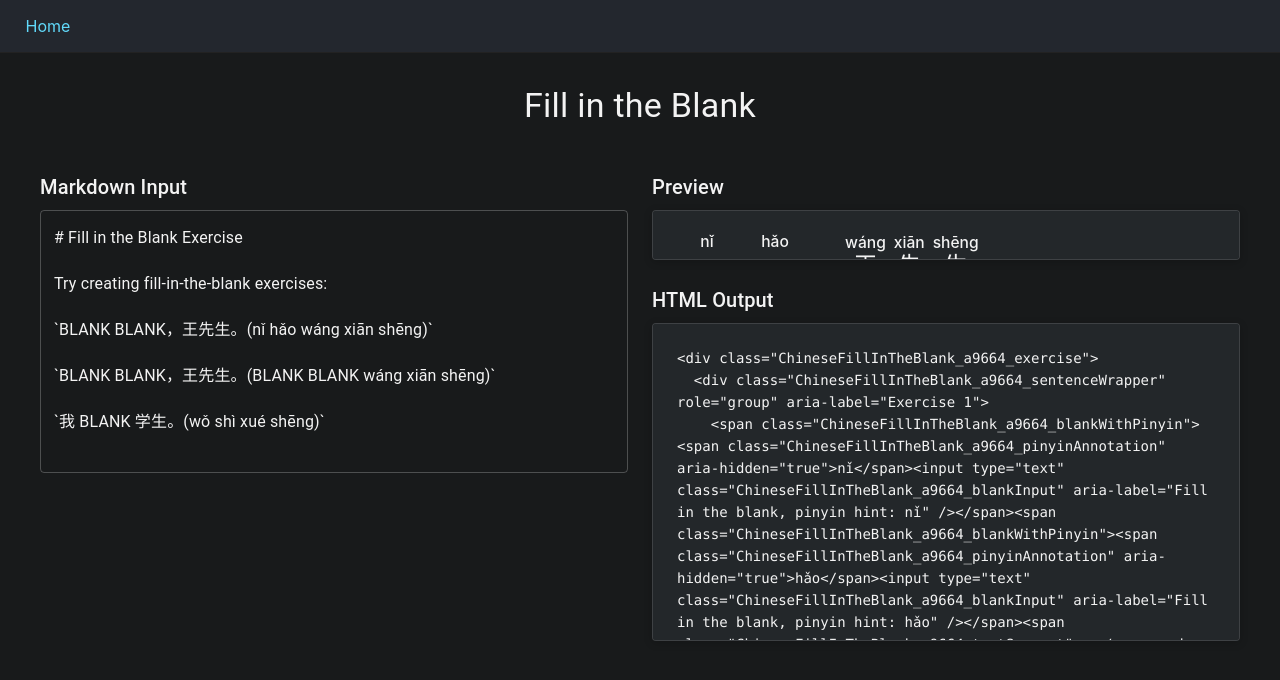
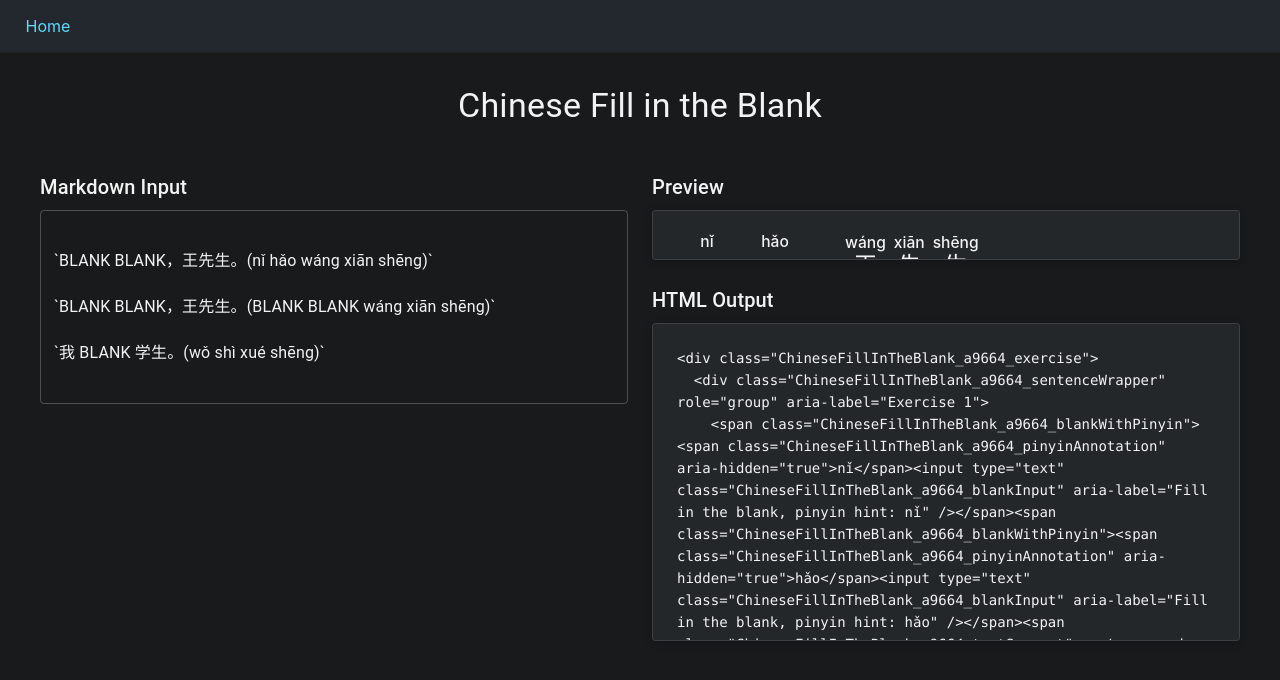
Before and after one commit to huyenltnguyen/language-playground, a React (Create React App) app: page /chinese-fill-in-the-blank in a window 1280 px wide. Shown: the top 680 px of the page. Built offline with nearby package versions, Linux system fonts and the light colour scheme.

Commit message:
fix: minor cleanup

```diff
--- a/src/ChineseFillInTheBlank.tsx
+++ b/src/ChineseFillInTheBlank.tsx
@@ -15,10 +15,7 @@ type Segment = {
 
 export function ChineseFillInTheBlank() {
   const [markdown, setMarkdown] = useState(
-    `# Fill in the Blank Exercise
-
-Try creating fill-in-the-blank exercises:
-
+    `
 \`BLANK BLANK，王先生。(nǐ hǎo wáng xiān shēng)\`
 
 \`BLANK BLANK，王先生。(BLANK BLANK wáng xiān shēng)\`
@@ -203,7 +200,7 @@ Try creating fill-in-the-blank exercises:
     <div className={styles.container}>
       <header className={styles.header}>
         <Typography variant="h4" component="h1" gutterBottom>
-          Fill in the Blank
+          Chinese Fill in the Blank
         </Typography>
       </header>
 
```
